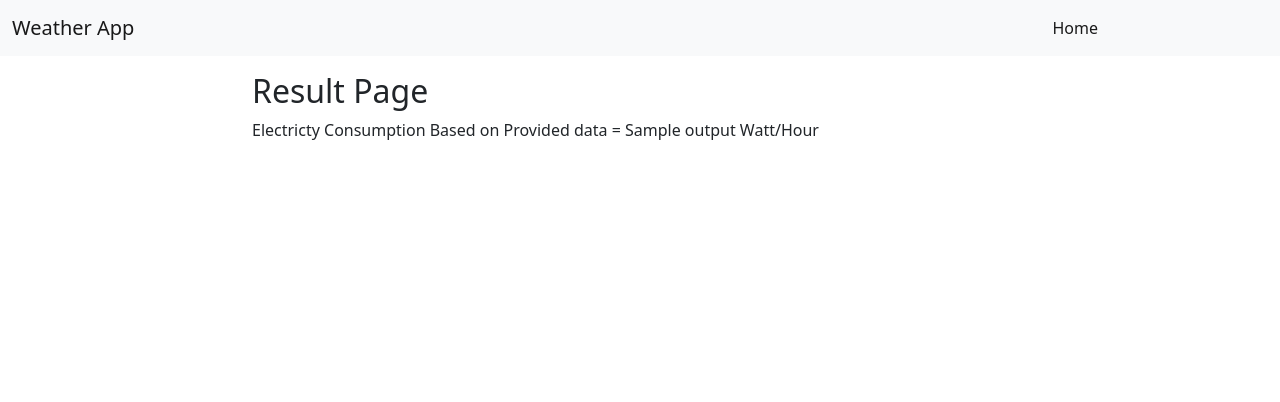
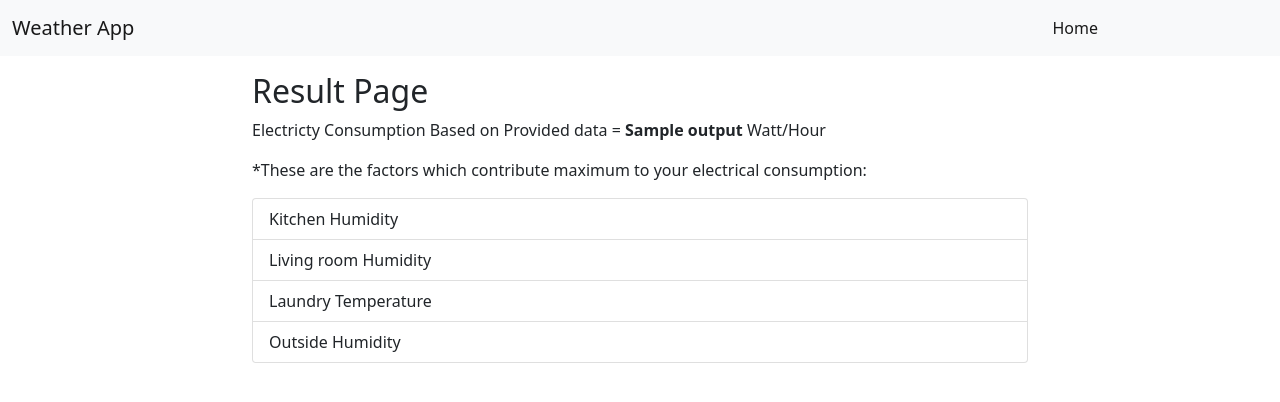
Before and after one commit to patelrootul1/weather-app, a Flask app: template templates/result.html in a window 1280 px wide. Shown: the top 402 px of the page. Run offline with Flask 2, Linux system fonts and the light colour scheme; the template is opened without the code that fills it: most values are stand-ins (such as "Sample title", 1, 10 or a date in 2020); parts of the project's set-up code (start-up, migrations or seed data) failed here and were passed over.

Commit message:
Third commit

```diff
--- a/templates/result.html
+++ b/templates/result.html
@@ -4,7 +4,18 @@
 
     <div class="container my-3" id="container">
         <h2>Result Page</h2>
-        <p>Electricty Consumption Based on Provided data = {{output}} Watt/Hour</p>
+        <p>Electricty Consumption Based on Provided data = <b>{{output}}</b> Watt/Hour</p>
+        <div class="notes">
+            <p>*These are the factors which contribute maximum to your electrical consumption:</p>
+            <ul class="list-group">
+                <li class="list-group-item">Kitchen Humidity</li>
+                <li class="list-group-item">Living room Humidity</li>
+                <li class="list-group-item">Laundry Temperature</li>
+                <li class="list-group-item">Outside Humidity</li>
+
+              </ul>
+
+        </div>
     </div>
     <!-- Optional JavaScript; choose one of the two! -->
 
```
Also changed, not shown: 1 other file.
